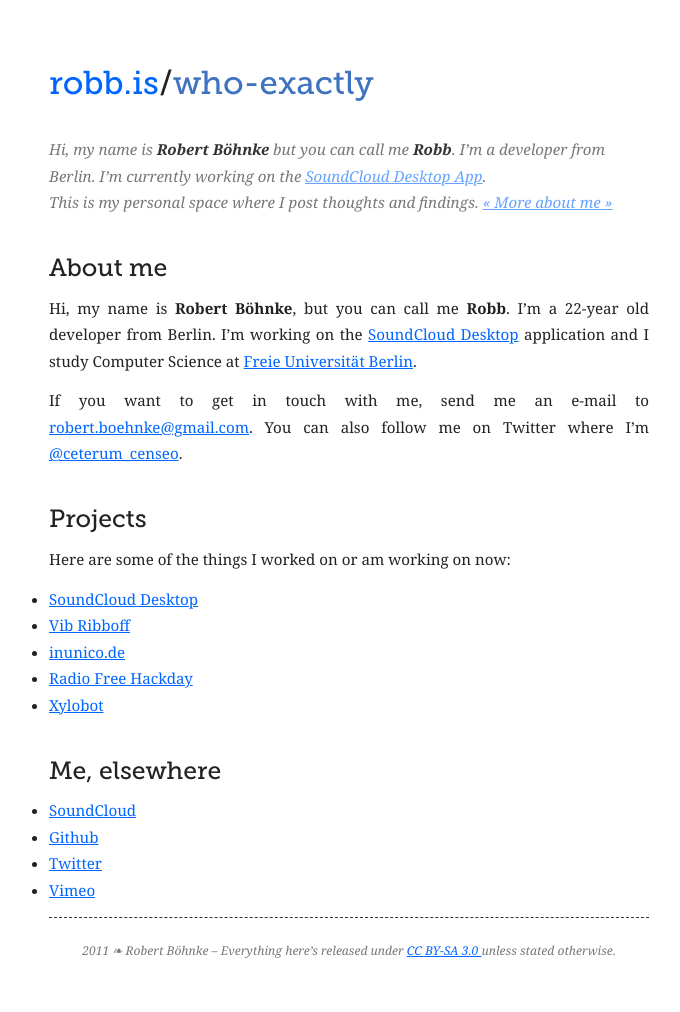
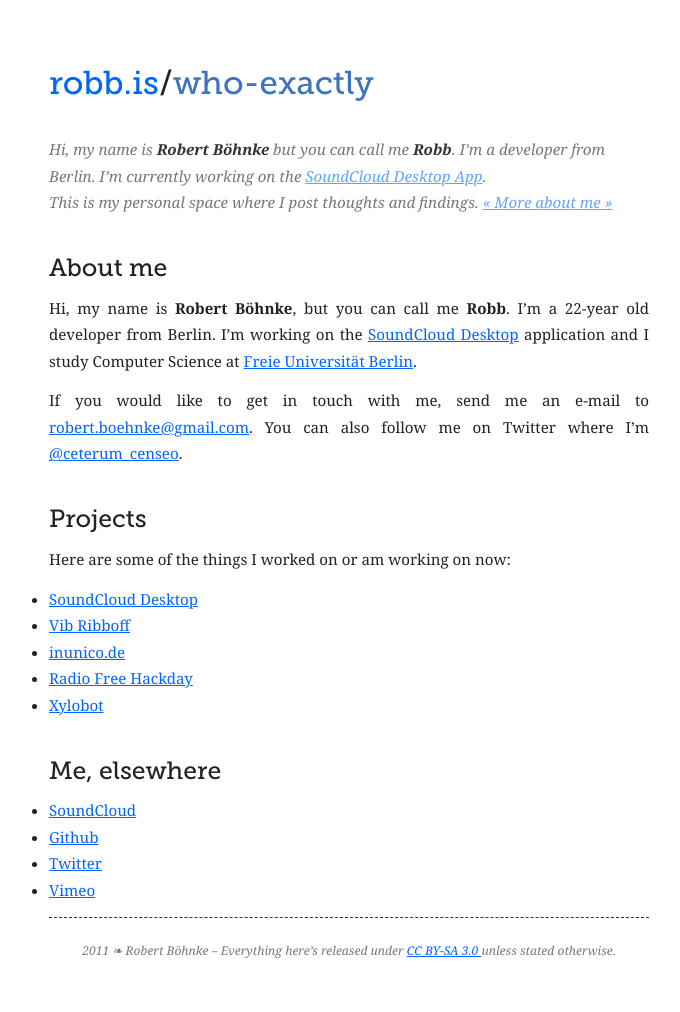
Before and after one commit to orta/robb.is, a Jekyll site: the page built from who-exactly/index.md, in a window 1280 px wide. Shown: the whole page, without its empty margins (291-971 px from the left). Built offline with Jekyll 4.4.1, drawn with Linux system fonts in a browser that asks for light colours; nearby versions of some CDN libraries; Markdown is read by kramdown in place of the engine named in the settings.

Commit message:
Minor wording change in contact info

```diff
--- a/who-exactly/index.md
+++ b/who-exactly/index.md
@@ -7,7 +7,7 @@
 I’m a 22-year old developer from Berlin.
 I’m working on the [SoundCloud Desktop][soundcloud_desktop] application and I study Computer Science at [Freie Universität Berlin][fu_berlin].
 
-If you want to get in touch with me, send me an e-mail to [robert.boehnke@gmail.com](mailto:robert.boehnke@gmail.com). You can also follow me on Twitter where I’m [@ceterum_censeo][twitter].
+If you would like to get in touch with me, send me an e-mail to [robert.boehnke@gmail.com](mailto:robert.boehnke@gmail.com). You can also follow me on Twitter where I’m [@ceterum_censeo][twitter].
 
 ## Projects
 
```
